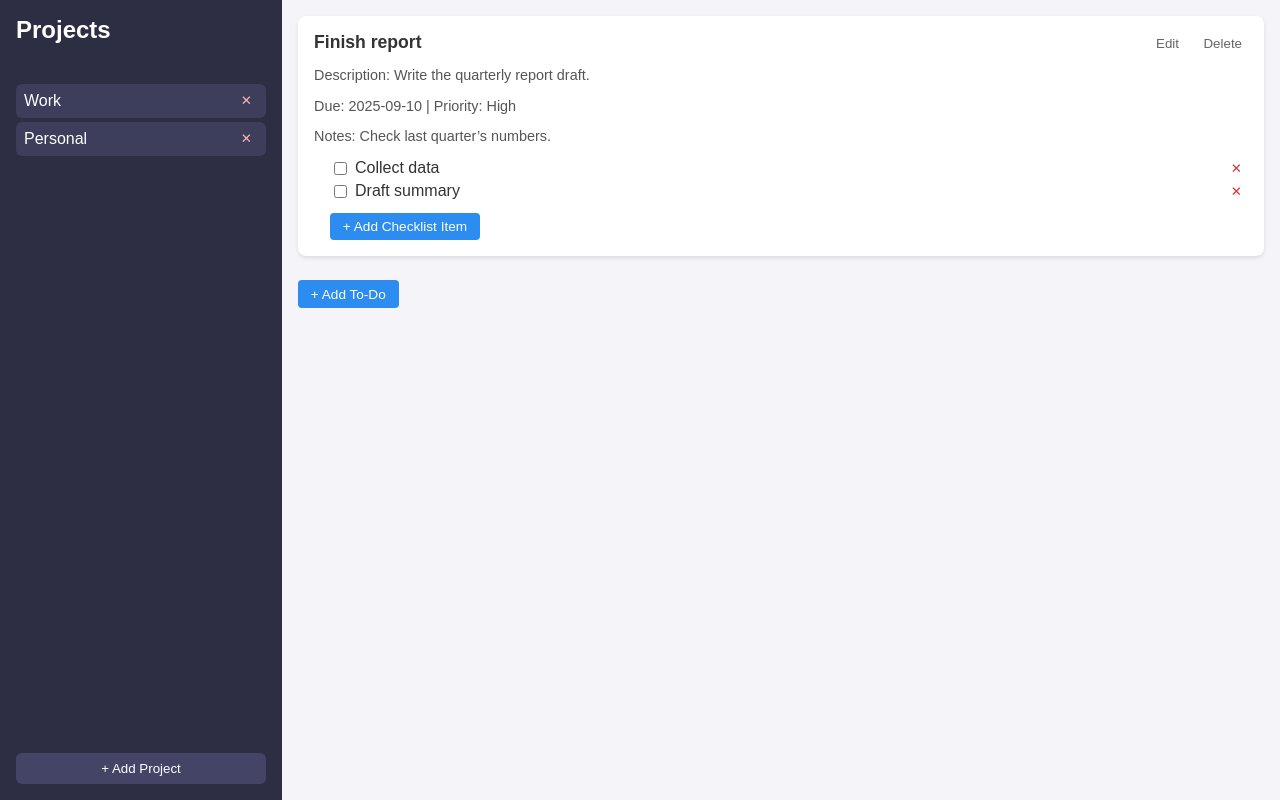
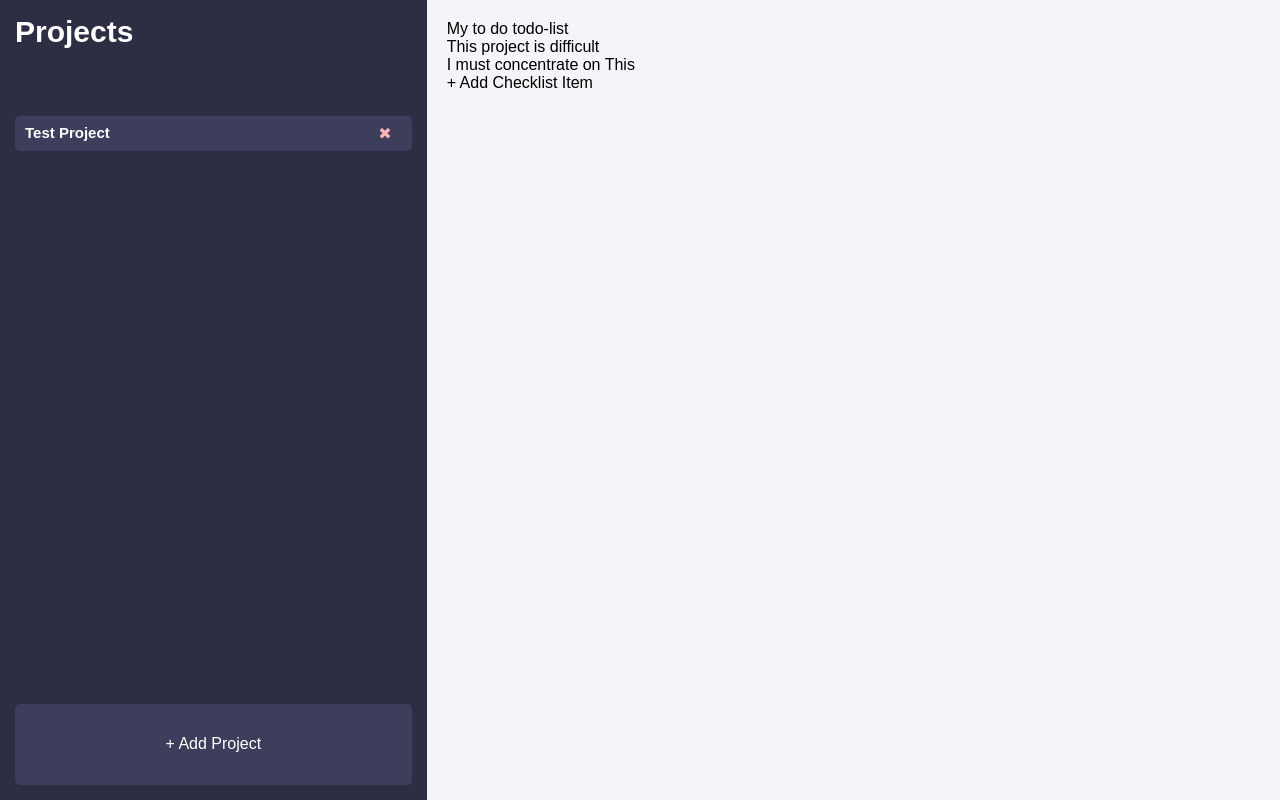
Before and after one commit to bk-ikram/Todo-List, a website built with webpack: page src/template.html in a window 1280 px wide. Built offline with nearby package versions, Linux system fonts and the light colour scheme.

Commit message:
began html layout. Main area to do

```diff
--- a/src/index.js
+++ b/src/index.js
@@ -1,4 +1,4 @@
-
+import "./styles.css";
 import { Project , TodoItem , ChecklistItem } from './classes.js';
 import { storageAvailable, populateStorage, getStorage } from './storage.js';
 
--- /dev/null
+++ b/src/styles.css
@@ -0,0 +1,61 @@
+*{
+    box-sizing: border-box;
+    margin: 0;
+}
+
+body{
+    position: absolute;
+    width: 100%;
+    font-family: Arial, Helvetica, sans-serif;
+    border-radius: 5px;
+    display:grid;
+    grid-template-columns: 1fr 2fr;
+    grid-template-areas: 'sidebar main';
+}
+#sidebar{
+    background-color: #2d2d44;
+    grid-area: sidebar;
+    height: 100vh;
+    display:grid;
+    grid-template-rows: 1fr 7fr 1fr;
+    grid-template-areas: 'title' 'projects' 'add-project';
+    color: white;
+    padding: 15px;
+    position: sticky;
+    top: 0px;
+    gap: 20px;
+}
+#sidebar h1{
+    font-size: 30px;
+    grid-area: title;
+}
+button{
+    all: unset;
+}
+#add-project{
+    background-color: rgb(61,61,92);
+    border-radius: 5px;
+    grid-area: add-project;
+    text-align: center;
+}
+.project-item{
+    display: flex;
+    justify-content: space-between;
+    background-color: rgb(61,61,92);
+    border-radius: 5px;
+    padding: 8px 20px 8px 10px;
+    margin-bottom: 5px;
+}
+h2{
+    display: inline;
+    font-size: 15px;
+}
+#main{
+    background-color: #f4f4f9;
+    grid-area: main;
+    padding: 20px;
+}
+
+.project-item .delete{
+    color: #ffb3b3;
+}
--- a/src/template.html
+++ b/src/template.html
@@ -1,309 +1,35 @@
 <!DOCTYPE html>
 <html lang="en">
 <head>
-  <meta charset="UTF-8" />
-  <meta name="viewport" content="width=device-width, initial-scale=1.0"/>
-  <title>To-Do List App</title>
-  <style>
-    body {
-      font-family: sans-serif;
-      margin: 0;
-      display: flex;
-      height: 100vh;
-      background: #f4f4f9;
-      color: #333;
-    }
-
-    /* Sidebar */
-    .sidebar {
-      width: 250px;
-      background: #2d2d44;
-      color: #fff;
-      display: flex;
-      flex-direction: column;
-      padding: 1rem;
-    }
-
-    .sidebar h2 {
-      margin-top: 0;
-    }
-
-    .projects {
-      flex: 1;
-      margin: 1rem 0;
-      overflow-y: auto;
-    }
-
-    .project {
-      padding: 0.5rem;
-      margin: 0.25rem 0;
-      border-radius: 6px;
-      background: #3d3d5c;
-      display: flex;
-      justify-content: space-between;
-      align-items: center;
-      cursor: pointer;
-    }
-
-    .project button {
-      background: none;
-      border: none;
-      color: #ffb3b3;
-      cursor: pointer;
-    }
-
-    .add-project {
-      background: #444466;
-      border: none;
-      padding: 0.5rem;
-      border-radius: 6px;
-      color: #fff;
-      cursor: pointer;
-      margin-top: auto;
-    }
-
-    /* Main area */
-    .main {
-      flex: 1;
-      padding: 1rem;
-      overflow-y: auto;
-    }
-
-    .todo {
-      background: #fff;
-      margin-bottom: 1rem;
-      padding: 1rem;
-      border-radius: 8px;
-      box-shadow: 0 2px 4px rgba(0,0,0,0.1);
-    }
-
-    .todo-header {
-      display: flex;
-      justify-content: space-between;
-      align-items: center;
-    }
-
-    .todo-title {
-      font-weight: bold;
-      font-size: 1.1rem;
-    }
-
-    .todo-actions button {
-      background: none;
-      border: none;
-      color: #666;
-      margin-left: 0.5rem;
-      cursor: pointer;
-    }
-
-    .todo-details {
-      margin-top: 0.5rem;
-      font-size: 0.9rem;
-      color: #555;
-    }
-
-    .checklist {
-      margin-top: 0.5rem;
-      padding-left: 1rem;
-    }
-
-    .checklist-item {
-      display: flex;
-      align-items: center;
-      margin-bottom: 0.25rem;
-    }
-
-    .checklist-item input[type="checkbox"] {
-      margin-right: 0.5rem;
-    }
-
-    .checklist-item button {
-      margin-left: auto;
-      background: none;
-      border: none;
-      color: #d33;
-      cursor: pointer;
-    }
-
-    .add-btn {
-      margin-top: 0.5rem;
-      padding: 0.4rem 0.8rem;
-      background: #2d8cf0;
-      color: #fff;
-      border: none;
-      border-radius: 4px;
-      cursor: pointer;
-      font-size: 0.85rem;
-    }
-
-    /* Modal styling */
-    .modal {
-      position: fixed;
-      inset: 0;
-      background: rgba(0,0,0,0.6);
-      display: none;
-      justify-content: center;
-      align-items: center;
-    }
-
-    .modal.active {
-      display: flex;
-    }
-
-    .modal-content {
-      background: #fff;
-      padding: 1.5rem;
-      border-radius: 8px;
-      width: 400px;
-      max-width: 90%;
-      box-shadow: 0 4px 12px rgba(0,0,0,0.2);
-    }
-
-    .modal-content h3 {
-      margin-top: 0;
-    }
-
-    .modal-content label {
-      display: block;
-      margin: 0.5rem 0 0.25rem;
-      font-size: 0.9rem;
-    }
-
-    .modal-content input,
-    .modal-content textarea,
-    .modal-content select {
-      width: 100%;
-      padding: 0.4rem;
-      margin-bottom: 0.75rem;
-      border: 1px solid #ccc;
-      border-radius: 4px;
-      font-size: 0.9rem;
-    }
-
-    .modal-actions {
-      display: flex;
-      justify-content: flex-end;
-      gap: 0.5rem;
-    }
-
-    .modal-actions button {
-      padding: 0.4rem 0.8rem;
-      border: none;
-      border-radius: 4px;
-      cursor: pointer;
-    }
-
-    .btn-cancel {
-      background: #ddd;
-    }
-
-    .btn-save {
-      background: #2d8cf0;
-      color: #fff;
-    }
-  </style>
+    <meta charset="UTF-8">
+    <meta name="viewport" content="width=device-width, initial-scale=1.0">
+    <title>To-do App</title>
 </head>
 <body>
-  <!-- Sidebar -->
-  <div class="sidebar">
-    <h2>Projects</h2>
-    <div class="projects">
-      <div class="project">
-        <span>Work</span>
-        <button>✕</button>
-      </div>
-      <div class="project">
-        <span>Personal</span>
-        <button>✕</button>
-      </div>
+    <div id="sidebar">
+        <h1>Projects</h1>
+        <div class="project-list">
+            <div class="project-template">
+                <span class="project-item">
+                    <h2 class="project-name">Test Project</h2>
+                    <button class="delete">✖</button>
+                </span>
+            </div>
+        </div>
+        <button id="add-project">+ Add Project</button>
     </div>
-    <button class="add-project">+ Add Project</button>
-  </div>
-
-  <!-- Main -->
-  <div class="main">
-    <div class="todo">
-      <div class="todo-header">
-        <span class="todo-title">Finish report</span>
-        <div class="todo-actions">
-          <button>Edit</button>
-          <button>Delete</button>
+    <div id="main">
+        <div class="todo-list">
+            <div class="todo-template">
+                <div class="todo-item">
+                    <div class="title-line">My to do todo-list</div>
+                    <div class="desc-line">This project is difficult</div>
+                    <div class="notes">I must concentrate on This</div>
+                    <div class="checklist"></div>
+                    <button class="add-checklist-item">+ Add Checklist Item</button>
+                </div>
+            </div>
         </div>
-      </div>
-      <div class="todo-details">
-        <p>Description: Write the quarterly report draft.</p>
-        <p>Due: 2025-09-10 | Priority: High</p>
-        <p>Notes: Check last quarter’s numbers.</p>
-      </div>
-      <div class="checklist">
-        <div class="checklist-item">
-          <input type="checkbox" /> Collect data
-          <button>✕</button>
-        </div>
-        <div class="checklist-item">
-          <input type="checkbox" /> Draft summary
-          <button>✕</button>
-        </div>
-        <button class="add-btn">+ Add Checklist Item</button>
-      </div>
     </div>
-    <button class="add-btn">+ Add To-Do</button>
-  </div>
-
-  <!-- Modal: Project -->
-  <div class="modal" id="projectModal">
-    <div class="modal-content">
-      <h3>Add / Edit Project</h3>
-      <label for="projectName">Project Name</label>
-      <input type="text" id="projectName" placeholder="Project name">
-      <div class="modal-actions">
-        <button class="btn-cancel">Cancel</button>
-        <button class="btn-save">Save</button>
-      </div>
-    </div>
-  </div>
-
-  <!-- Modal: Todo -->
-  <div class="modal" id="todoModal">
-    <div class="modal-content">
-      <h3>Add / Edit To-Do</h3>
-      <label for="todoTitle">Title</label>
-      <input type="text" id="todoTitle" placeholder="Title">
-
-      <label for="todoDescription">Description</label>
-      <textarea id="todoDescription" placeholder="Description"></textarea>
-
-      <label for="todoDueDate">Due Date</label>
-      <input type="date" id="todoDueDate">
-
-      <label for="todoPriority">Priority</label>
-      <select id="todoPriority">
-        <option>Low</option>
-        <option>Medium</option>
-        <option>High</option>
-      </select>
-
-      <label for="todoNotes">Notes</label>
-      <textarea id="todoNotes" placeholder="Notes"></textarea>
-
-      <div class="modal-actions">
-        <button class="btn-cancel">Cancel</button>
-        <button class="btn-save">Save</button>
-      </div>
-    </div>
-  </div>
-
-  <!-- Modal: Checklist -->
-  <div class="modal" id="checklistModal">
-    <div class="modal-content">
-      <h3>Add / Edit Checklist Item</h3>
-      <label for="checklistText">Item</label>
-      <input type="text" id="checklistText" placeholder="Checklist item">
-      <div class="modal-actions">
-        <button class="btn-cancel">Cancel</button>
-        <button class="btn-save">Save</button>
-      </div>
-    </div>
-  </div>
 </body>
 </html>
--- a/webpack.config.js
+++ b/webpack.config.js
@@ -12,11 +12,19 @@ module.exports = {
   },
   devtool: "eval-source-map",
   devServer: {
-    watchFiles: [".src/template.html"],
+    static: {
+      directory: path.resolve(__dirname, 'dist'),
+    },
+    hot: false,            // disable HMR for HTML, rely on reload
+    liveReload: true,      // enable full page reload on HTML change
+    watchFiles: ['src/**/*.html','src/**/*.css'],
+    port: 8080,
+    open: true,
   },
   plugins: [
     new HtmlWebpackPlugin({
       template: "./src/template.html",
+      cache: false,
     }),
   ],
   module: {
```
Also changed, not shown: Addprojectdialog.png (added), Inspo.png, manyproject.png (added), tododetails.png (added), 1 other file.
